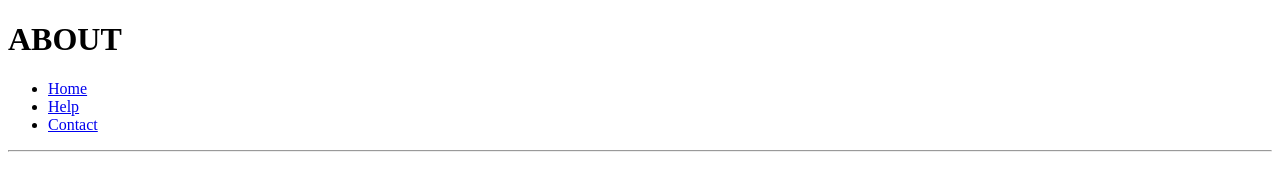
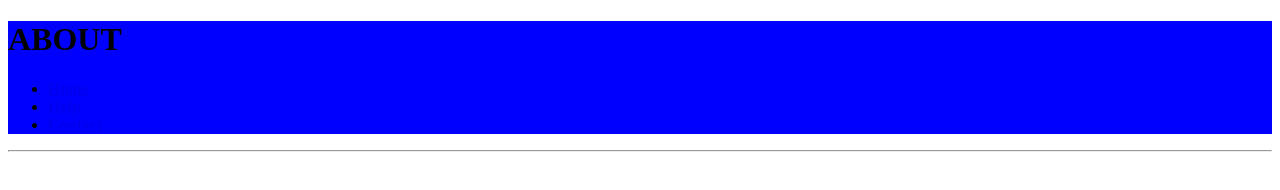
Before and after one commit to rodrig1509/projeto-inicial, a plain HTML site: page paginas/about.html in a window 1280 px wide. Drawn offline with Linux system fonts and the light colour scheme.

Commit message:
headers estilizados igualmente

```diff
--- a/paginas/about.html
+++ b/paginas/about.html
@@ -4,6 +4,8 @@
     <meta charset="UTF-8" />
     <meta name="viewport" content="width=device-width, initial-scale=1.0" />
     <title>ABOUT</title>
+
+    <link rel="stylesheet" href="../css/estilo.css" />
   </head>
   <body>
     <div class="container">
```
Also changed, not shown: paginas/contact.html (+2 -0 lines), paginas/help.html (+2 -0 lines).
